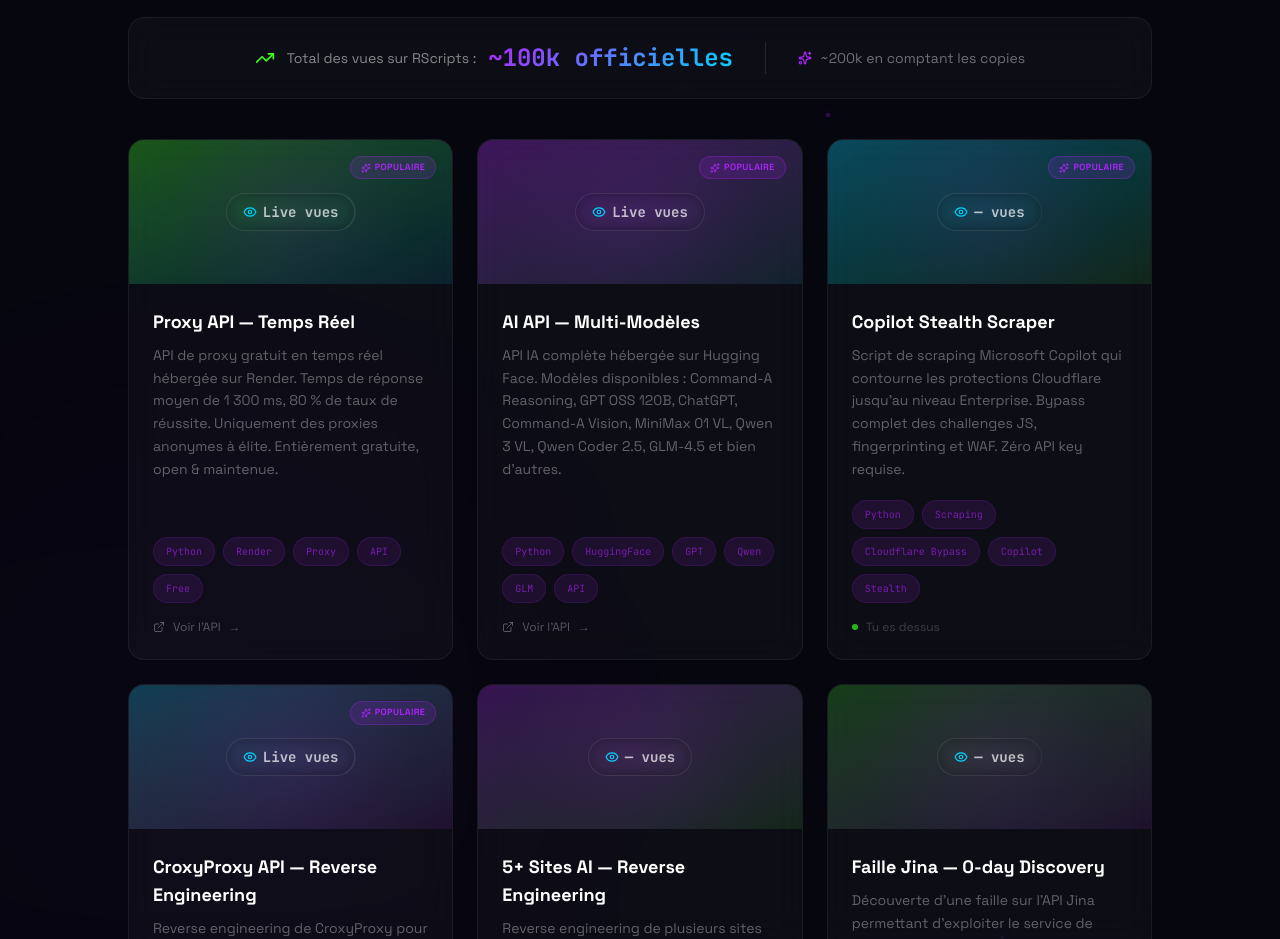
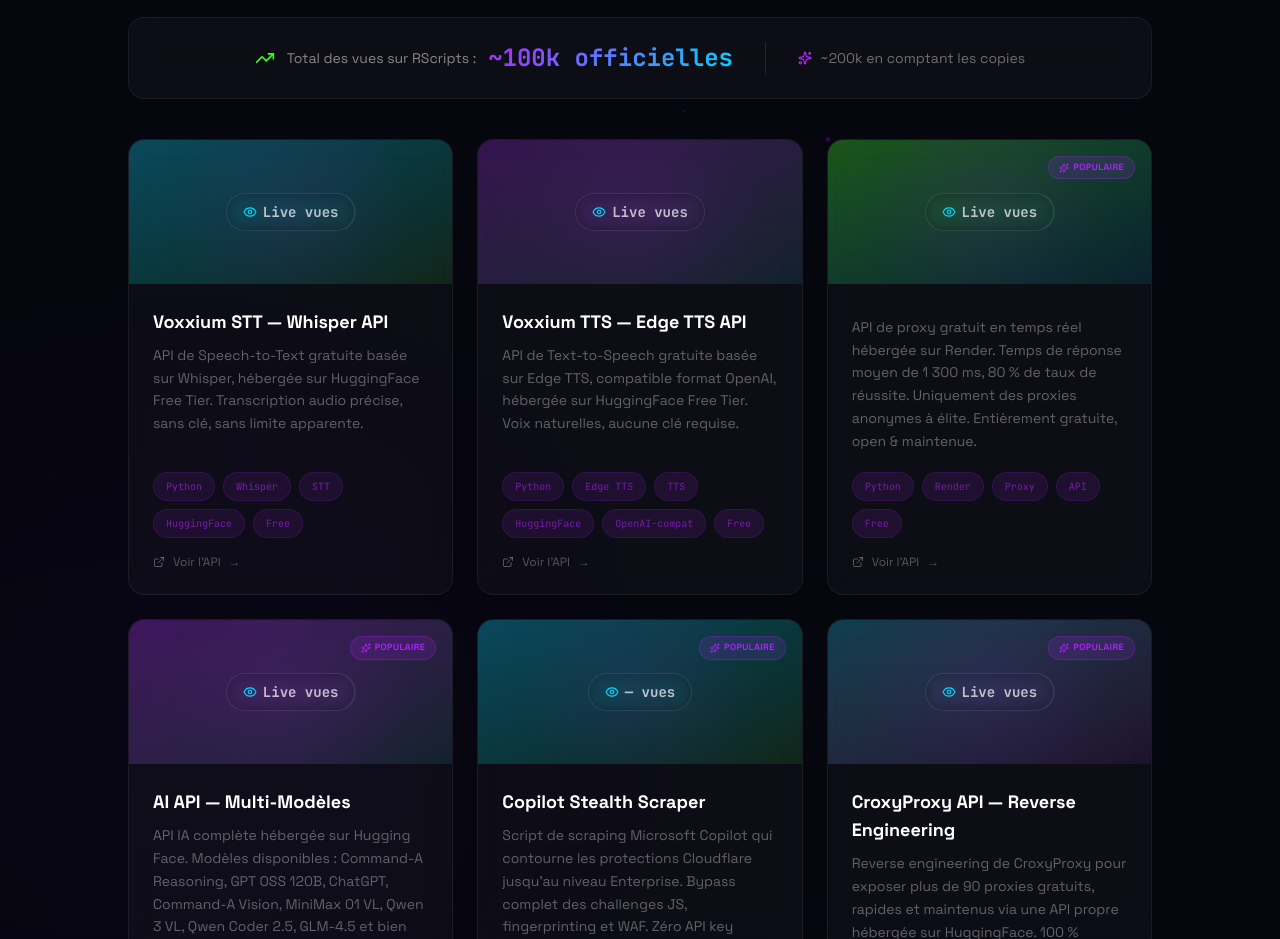
Before and after one commit to mbleskine-droid/Cv, a React (Vite) app: page / in a window 1280 px wide. Shown: the part 2180-3119 px from the top of the page. Built offline with nearby package versions, Linux system fonts and the light colour scheme.

Commit message:
Update project titles and descriptions in Projects.tsx

```diff
--- a/src/components/Projects.tsx
+++ b/src/components/Projects.tsx
@@ -2,7 +2,26 @@
 
 const projects = [
   {
-    title: "Proxy API — Temps Réel",
+    title: "Voxxium STT — Whisper API",
+    desc: "API de Speech-to-Text gratuite basée sur Whisper, hébergée sur HuggingFace Free Tier. Transcription audio précise, sans clé, sans limite apparente.",
+    tags: ["Python", "Whisper", "STT", "HuggingFace", "Free"],
+    views: "Live",
+    gradient: "from-neon-blue/30 to-neon-green/10",
+    featured: false,
+    link: "https://voxxium-stt.hf.space",
+    linkLabel: "Voir l'API",
+  },
+  {
+    title: "Voxxium TTS — Edge TTS API",
+    desc: "API de Text-to-Speech gratuite basée sur Edge TTS, compatible format OpenAI, hébergée sur HuggingFace Free Tier. Voix naturelles, aucune clé requise.",
+    tags: ["Python", "Edge TTS", "TTS", "HuggingFace", "OpenAI-compat", "Free"],
+    views: "Live",
+    gradient: "from-neon-violet/25 to-neon-blue/10",
+    featured: false,
+    link: "https://voxxium-edgetts-api-openai.hf.space",
+    linkLabel: "Voir l'API",
+  },
+  {
     desc: "API de proxy gratuit en temps réel hébergée sur Render. Temps de réponse moyen de 1 300 ms, 80 % de taux de réussite. Uniquement des proxies anonymes à élite. Entièrement gratuite, open & maintenue.",
     tags: ["Python", "Render", "Proxy", "API", "Free"],
     views: "Live",
```
